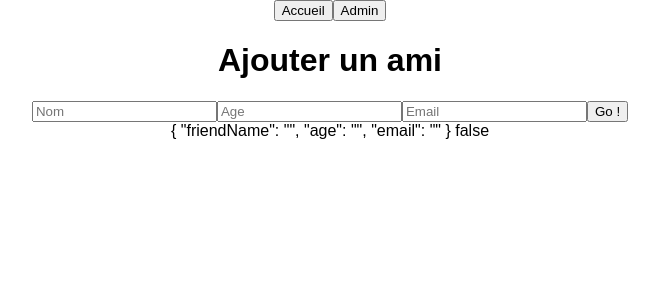
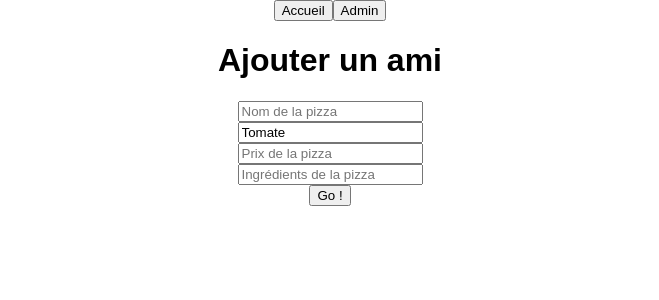
Before and after one commit to dwaps/dig-d11-21, an Angular app: page /admin in a window 1280 px wide. Shown: the top 300 px of the page, without its empty margins (310-969 px from the left). Built offline with nearby package versions, Linux system fonts and the light colour scheme.

Commit message:
formulaire reactif simple

```diff
--- a/src/app/app.module.ts
+++ b/src/app/app.module.ts
@@ -1,6 +1,6 @@
 import { HttpClientModule } from '@angular/common/http';
 import { NgModule } from '@angular/core';
-import { FormsModule } from '@angular/forms';
+import { ReactiveFormsModule } from '@angular/forms';
 import { BrowserModule } from '@angular/platform-browser';
 import { Route, RouterModule } from '@angular/router';
 import { AppComponent } from './app.component';
@@ -38,7 +38,7 @@ const ROUTES: Route[] = [
     BrowserModule,
     HttpClientModule,
     RouterModule.forRoot(ROUTES),
-    FormsModule,
+    ReactiveFormsModule,
   ],
   providers: [],
   bootstrap: [AppComponent]
--- a/src/app/components/admin/admin.component.html
+++ b/src/app/components/admin/admin.component.html
@@ -1,38 +1,25 @@
 <h1>Ajouter un ami</h1>
 
-<form #friendForm="ngForm" (ngSubmit)="submitForm(friendForm)">
+<form [formGroup]="formCreatePizza" (ngSubmit)="submitForm()">
   <input
-    required
-    ngModel
     type="text"
-    #name="ngModel"
-    name="friendName"
-    autocomplete="off"
-    minlength="3"
-    maxlength="10"
-    placeholder="Nom">
-    <div class="error" *ngIf="name.invalid && (name.dirty && name.touched)">
-      Le nom doit contenir entre 3 et 10 lettres
-    </div>
+    formControlName="name"
+    placeholder="Nom de la pizza">
+  <br>
   <input
-    required
-    ngModel
+    type="text"
+    formControlName="category"
+    placeholder="Catégorie de la pizza">
+  <br>
+  <input
     type="number"
-    #age="ngModel"
-    autocomplete="off"
-    name="age"
-    placeholder="Age">
+    formControlName="price"
+    placeholder="Prix de la pizza">
+  <br>
   <input
-    required
-    ngModel
-    type="email"
-    pattern=".+@.+\..{2,4}"
-    autocomplete="off"
-    #email="ngModel"
-    name="email"
-    placeholder="Email">
-    <button type="submit">Go !</button>
+    type="text"
+    formControlName="ingredients"
+    placeholder="Ingrédients de la pizza">
+  <br>
+  <button type="submit">Go !</button>
 </form>
-
-{{ friendForm.value |json }}
-{{ friendForm.valid |json }}
--- a/src/app/components/admin/admin.component.ts
+++ b/src/app/components/admin/admin.component.ts
@@ -1,17 +1,31 @@
-import { Component } from '@angular/core';
-import { NgForm } from '@angular/forms';
+import { Component, OnInit } from '@angular/core';
+import { FormControl, FormGroup, Validators } from '@angular/forms';
 
 @Component({
   selector: 'app-admin',
   templateUrl: './admin.component.html',
   styleUrls: ['./admin.component.css']
 })
-export class AdminComponent {
+export class AdminComponent implements OnInit {
 
-  submitForm(form: NgForm) {
-    if (form.valid && form.touched) {
-      console.log(form.value);
-      form.reset();
+  formCreatePizza = new FormGroup({
+    name: new FormControl('', [
+      Validators.required,
+      Validators.minLength(3)
+    ]),
+    category: new FormControl('Tomate', Validators.required),
+    price: new FormControl('', Validators.required),
+    ingredients: new FormControl('', Validators.required),
+  });
+
+  ngOnInit() {
+    console.log(this.formCreatePizza.get('category')!.value);
+  }
+
+  submitForm() {
+    if (this.formCreatePizza.valid) {
+      console.log(this.formCreatePizza.value);
+      this.formCreatePizza.reset();
     }
   }
 
```
